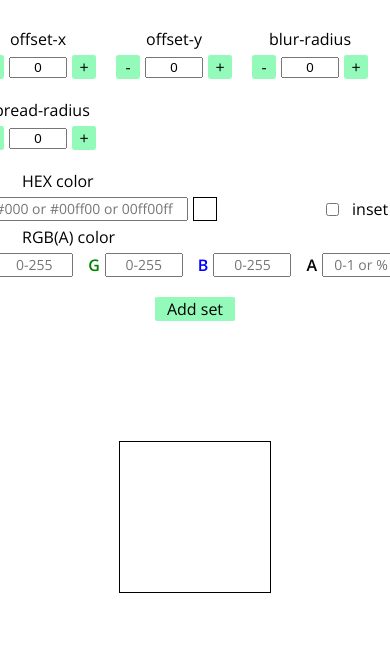
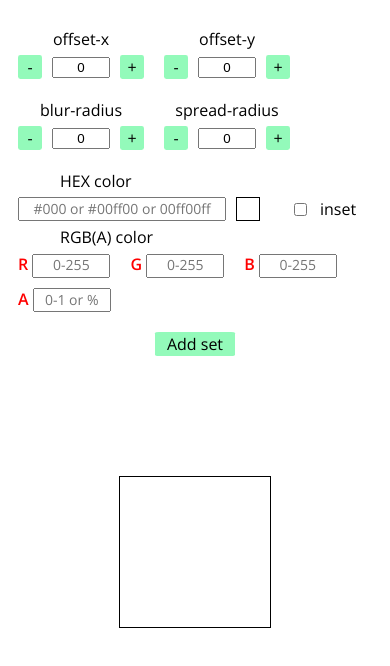
Before and after one commit to alex-sfry/box-shadow-tester, a website built with webpack: page index.html in a window 390 px wide. Built offline with nearby package versions, Linux system fonts and the light colour scheme.

Commit message:
fix appearance on mobile devices

```diff
--- a/index.html
+++ b/index.html
@@ -56,14 +56,22 @@
                 </div>
                 <span class='input-container__label'>RGB(A) color</span>
                 <div class='input-div'>
+                    <div>
                         <span class='input-div__rgb'>R</span>
                         <input type="text" class='input-div__input-rgba' placeholder='0-255'>
+                    </div>
+                    <div>
                         <span class='input-div__rgb'>G</span>
                         <input type="text" class='input-div__input-rgba' placeholder='0-255'>
+                    </div>
+                    <div>
                         <span class='input-div__rgb'>B</span>
                         <input type="text" class='input-div__input-rgba' placeholder='0-255'>
+                    </div>
+                    <div>
                         <span class='input-div__rgb'>A</span>
                         <input type="text" class='input-div__input-rgba' placeholder='0-1 or %'>
+                    </div>
                 </div>
             </div>
         </div>
--- a/src/scss/styles.scss
+++ b/src/scss/styles.scss
@@ -52,7 +52,7 @@ button:hover {
     .checkbox-div {
         @include flex-c;
         gap: 10px;
-        padding-left: 100px;
+        padding-left: 20px;
     }
 
     .shadow-boxes {
@@ -75,6 +75,7 @@ button:hover {
     .input-wrapper {
         display: flex;
         flex-wrap: wrap;
+
         gap: 20px;
 
         .input-container {
@@ -83,7 +84,7 @@ button:hover {
 
             .input-div {
                 @include flex-c;
-                gap: 5px;
+                gap: 10px;
 
                 &__btn {
                     width: 24px;
@@ -131,6 +132,10 @@ button:hover {
         .input-container:last-child {
             align-items: flex-start;
 
+            .input-div {
+                flex-wrap: wrap;
+            }
+
             .input-div__input {
                 width: 200px;
                 height: 18px;
@@ -149,3 +154,15 @@ button:hover {
         }
     }
 }
+
+@media screen and (max-height: 678px) {
+    .wrapper__add-set {
+        margin-bottom: 20px;
+    }
+}
+
+@media screen and (max-width: 360px) {
+    .checkbox-div {
+        margin-bottom: 30px;
+    }
+}
```
Also changed, not shown: dist/index.html (deleted), dist/main.bundle.js (deleted), dist/main.css (deleted). Lines whose indentation alone changed are shown as unchanged.
